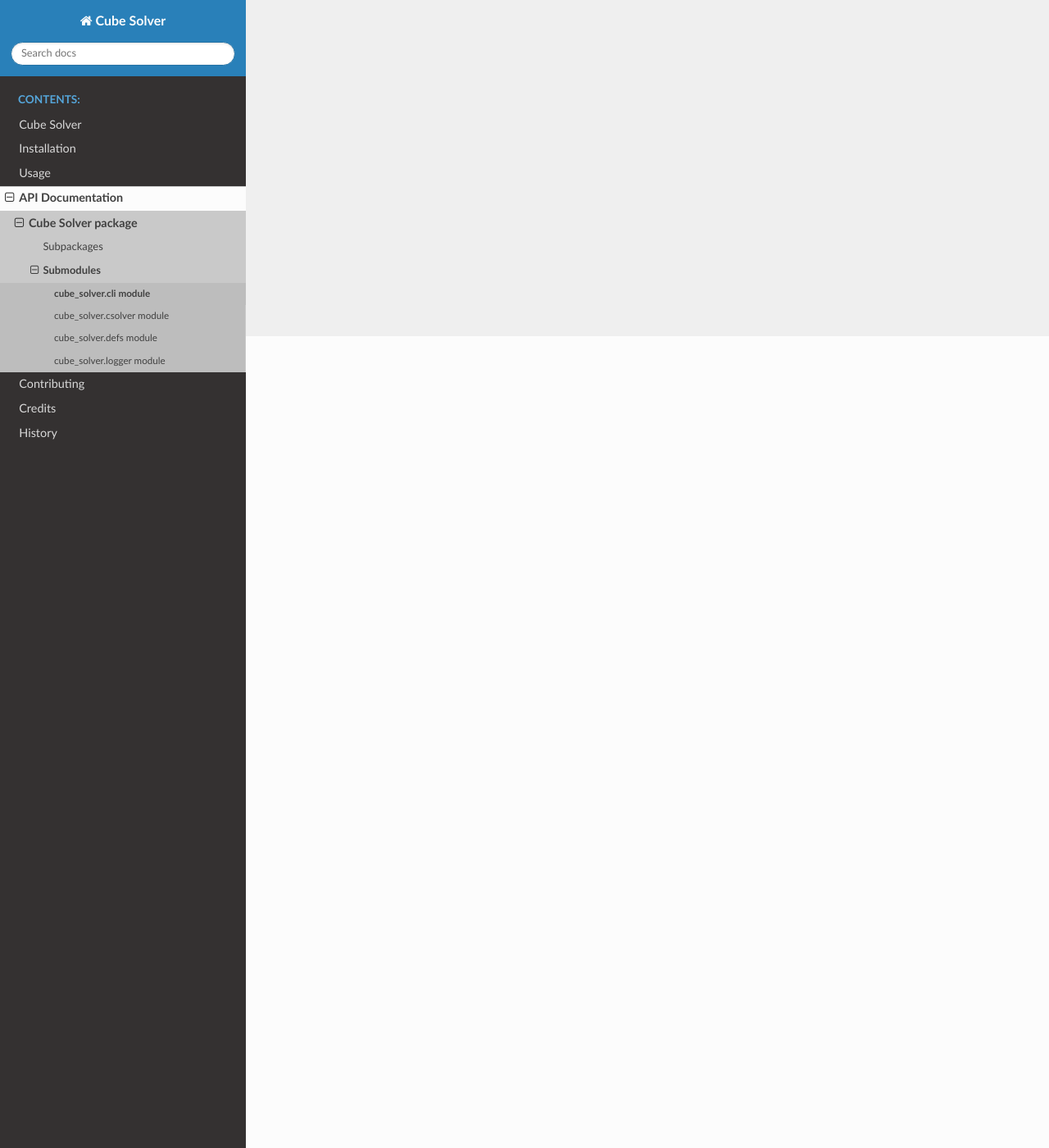
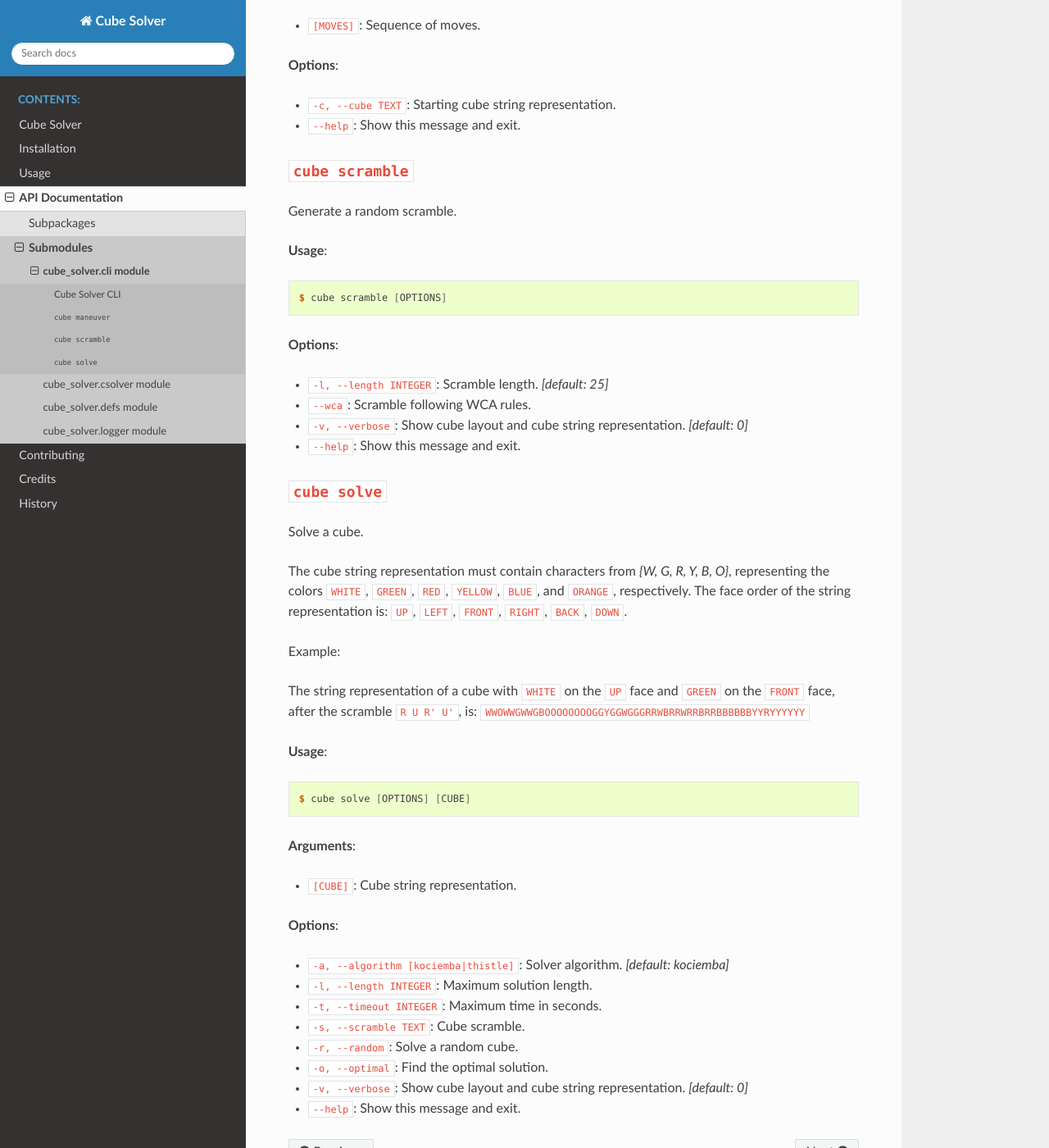
Before and after one commit to itsdaveba/cube-solver, a Sphinx documentation site: the page built from docs/cube_solver.cli.rst, in a window 1280 px wide and 1400 px high, scrolled down 990 px. Shown: the whole window at 82% size. Built offline with Sphinx 7.4.7 and the Read the Docs theme 3.1.0, drawn with Linux system fonts in a browser that asks for light colours; some of the changed text lies outside the part shown.

```diff
--- a/docs/cube_solver.cli.rst
+++ b/docs/cube_solver.cli.rst
@@ -1,7 +1,101 @@
 cube\_solver.cli module
 =======================
 
-.. automodule:: cube_solver.cli
-   :members:
-   :undoc-members:
-   :show-inheritance:
+Cube Solver CLI
+---------------
+
+**Usage**:
+
+.. code:: console
+
+   $ cube [OPTIONS] COMMAND [ARGS]...
+
+**Options**:
+
+- ``--help``: Show this message and exit.
+
+**Commands**:
+
+- ``maneuver``: Apply a sequence of moves to a cube.
+- ``scramble``: Generate a random scramble.
+- ``solve``: Solve a cube.
+
+``cube maneuver``
+-----------------
+
+Apply a sequence of moves to a cube.
+
+Accepts the following move types:
+
+- Face moves (e.g. `U`, `F2`, `R'`).
+- Slice moves (e.g. `M`, `E2`, `S'`).
+- Wide moves (e.g. `Uw`, `Fw2`, `Rw'`` or `u`, `f2`, `r'`).
+- Rotations (e.g. `x`, `y2`, `z'`).
+
+**Usage**:
+
+.. code:: console
+
+   $ cube maneuver [OPTIONS] [MOVES]
+
+**Arguments**:
+
+- ``[MOVES]``: Sequence of moves.
+
+**Options**:
+
+- ``-c, --cube TEXT``: Starting cube string representation.
+- ``--help``: Show this message and exit.
+
+``cube scramble``
+-----------------
+
+Generate a random scramble.
+
+**Usage**:
+
+.. code:: console
+
+   $ cube scramble [OPTIONS]
+
+**Options**:
+
+- ``-l, --length INTEGER``: Scramble length. `[default: 25]`
+- ``--wca``: Scramble following WCA rules.
+- ``-v, --verbose``: Show cube layout and cube string representation. `[default: 0]`
+- ``--help``: Show this message and exit.
+
+``cube solve``
+--------------
+
+Solve a cube.
+
+The cube string representation must contain characters from `{W, G, R, Y, B, O}`,
+representing the colors ``WHITE``, ``GREEN``, ``RED``, ``YELLOW``, ``BLUE``, and ``ORANGE``, respectively.
+The face order of the string representation is: ``UP``, ``LEFT``, ``FRONT``, ``RIGHT``, ``BACK``, ``DOWN``.
+
+Example:
+
+The string representation of a cube with ``WHITE`` on the ``UP`` face and ``GREEN``
+on the ``FRONT`` face, after the scramble ``R U R' U'``, is: ``WWOWWGWWGBOOOOOOOOGGYGGWGGGRRWBRRWRRBRRBBBBBBYYRYYYYYY``
+
+**Usage**:
+
+.. code:: console
+
+   $ cube solve [OPTIONS] [CUBE]
+
+**Arguments**:
+
+- ``[CUBE]``: Cube string representation.
+
+**Options**:
+
+- ``-a, --algorithm [kociemba|thistle]``: Solver algorithm. `[default: kociemba]`
+- ``-l, --length INTEGER``: Maximum solution length.
+- ``-t, --timeout INTEGER``: Maximum time in seconds.
+- ``-s, --scramble TEXT``: Cube scramble.
+- ``-r, --random``: Solve a random cube.
+- ``-o, --optimal``: Find the optimal solution.
+- ``-v, --verbose``: Show cube layout and cube string representation. `[default: 0]`
+- ``--help``: Show this message and exit.
--- a/docs/cube_solver.rst
+++ b/docs/cube_solver.rst
@@ -1,5 +1,5 @@
-Cube Solver package
-====================
+API Documentation
+=================
 
 .. automodule:: cube_solver
    :members: Cube, Maneuver, BaseSolver
--- a/docs/index.rst
+++ b/docs/index.rst
@@ -8,7 +8,7 @@ Welcome to Cube Solver's documentation!
    readme
    installation
    usage
-   modules
+   cube_solver
    contributing
    authors
    history
```
Also changed, not shown: docs/modules.rst (deleted, +0 -7 lines), 14 other files.
